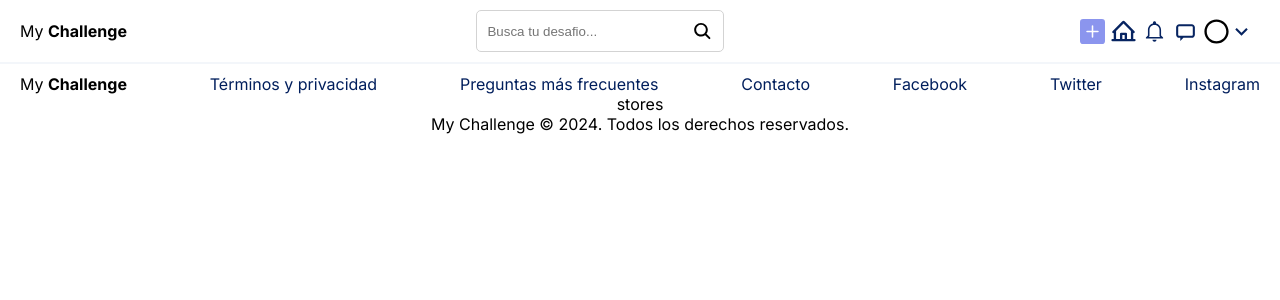
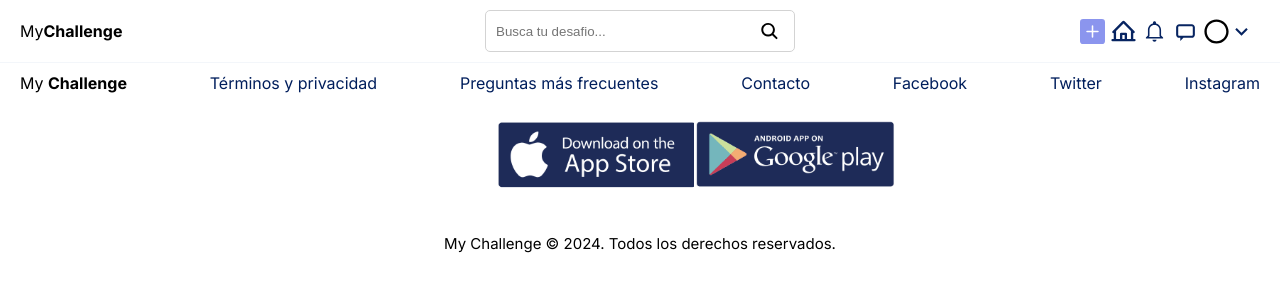
Before and after one commit to AlvesRichard/my_challenge, a Next.js app: page / in a window 1280 px wide. Shown: the top 300 px of the page. Built offline with nearby package versions, Linux system fonts and the light colour scheme.

Commit message:
feat (general): Footer y Header done

```diff
--- a/src/components/common/Footer/index.js
+++ b/src/components/common/Footer/index.js
@@ -1,5 +1,9 @@
 "use client";
 import "./styles.css";
+import Image from "next/image";
+import storeApple from "../../../../public/store_apple.png";
+import storeAndroid from "../../../../public/store_android.png";
+
 export default function Footer() {
   return (
     <section className="footerContainer">
@@ -15,8 +19,21 @@ export default function Footer() {
         <p className="textList cursorPointer">Instagram</p>
       </li>
 
-      <div>stores</div>
-      <div>My Challenge © 2024. Todos los derechos reservados.</div>
+      <div className="storeImages">
+        <Image
+          src={storeApple}
+          width={200}
+          alt="Imagen del store de Apple"
+          className="cursorPointer"
+        />
+        <Image
+          src={storeAndroid}
+          width={200}
+          alt="Imagen del store de Android"
+          className="cursorPointer"
+        />
+      </div>
+      <p className="copyrightText">My Challenge © 2024. Todos los derechos reservados.</p>
     </section>
   );
 }
--- a/src/components/common/Footer/styles.css
+++ b/src/components/common/Footer/styles.css
@@ -21,3 +21,18 @@
 .textList{
     color: #001e5c;
 }
+
+.storeImages{
+    display: flex;
+    flex-direction: row;
+    justify-content: space-between;
+    align-items: center;
+    width: 23%;
+    margin: 25px 0;
+}
+
+.copyrightText{
+    text-align: center;
+    font-size: 15px;
+    margin-top: 20px;
+}
--- a/src/components/common/Header/index.js
+++ b/src/components/common/Header/index.js
@@ -1,15 +1,19 @@
-'use client'
+"use client";
 import InputSearch from "@/components/ui/InputSearch";
 import "./styles.css";
 import IconsHeader from "@/components/specific/IconsHeader";
 export default function Header() {
   return (
     <section className="headerContainer">
-      <p className="cursorPointer">
+      <p className="headerItem cursorPointer">
         My <strong>Challenge</strong>
       </p>
-      <InputSearch />
-      <IconsHeader />
+      <div className="headerItem">
+        <InputSearch />
+      </div>
+      <div className="headerItem">
+        <IconsHeader />
+      </div>
     </section>
   );
 }
--- a/src/components/common/Header/styles.css
+++ b/src/components/common/Header/styles.css
@@ -1,8 +1,38 @@
-.headerContainer{
+/* .headerContainer{
     display: flex;
     flex-direction: row;
     justify-content: space-between;
     align-items: center;
     padding: 10px 20px;
     border-bottom: 1px solid #F3F6FA;
-}
+} */
+
+.headerContainer {
+    display: flex;
+    align-items: center;
+    justify-content: space-between;
+    padding: 10px 20px;
+  }
+
+  .headerItem {
+    flex: 1;
+    display: flex;
+    align-items: center;
+  }
+
+  .headerItem:nth-child(2) {
+    flex: 2;
+    justify-content: center;
+  }
+
+  .headerItem:nth-child(1){
+    flex:1;
+  }
+  .headerItem:nth-child(3){
+    flex: 1;
+    justify-content: end;
+  }
+
+  .headerItem p {
+    margin: 0;
+  }
--- a/src/components/specific/IconsHeader/styles.css
+++ b/src/components/specific/IconsHeader/styles.css
@@ -3,7 +3,7 @@
   flex-direction: row;
   justify-content: space-evenly;
   align-items: center;
-  width: 15%;
+  width: 60%;
   font-size: 25px;
 }
 .UserIcons {
--- a/src/components/ui/InputSearch/styles.css
+++ b/src/components/ui/InputSearch/styles.css
@@ -3,10 +3,10 @@
     flex-direction: row;
     justify-content: space-between;
     align-items: center;
-    width: 20%;
     border: 1px solid #D3D3D3;
     border-radius: 5px;
     padding: 10px;
+    width: 50%;
 }
 
 .inputSearch{
```
Also changed, not shown: public/store_android.png (added), public/store_apple.png (added).
